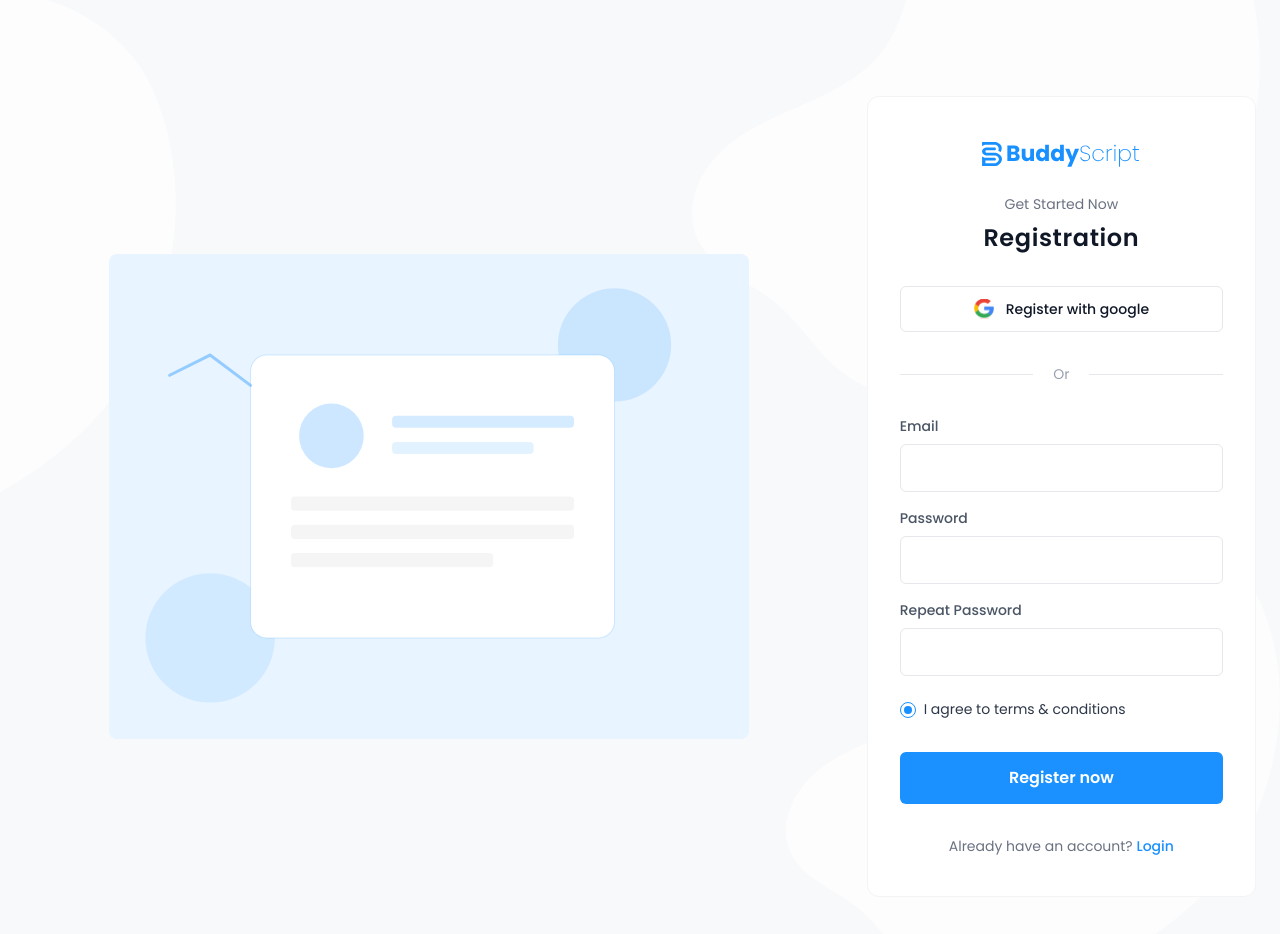
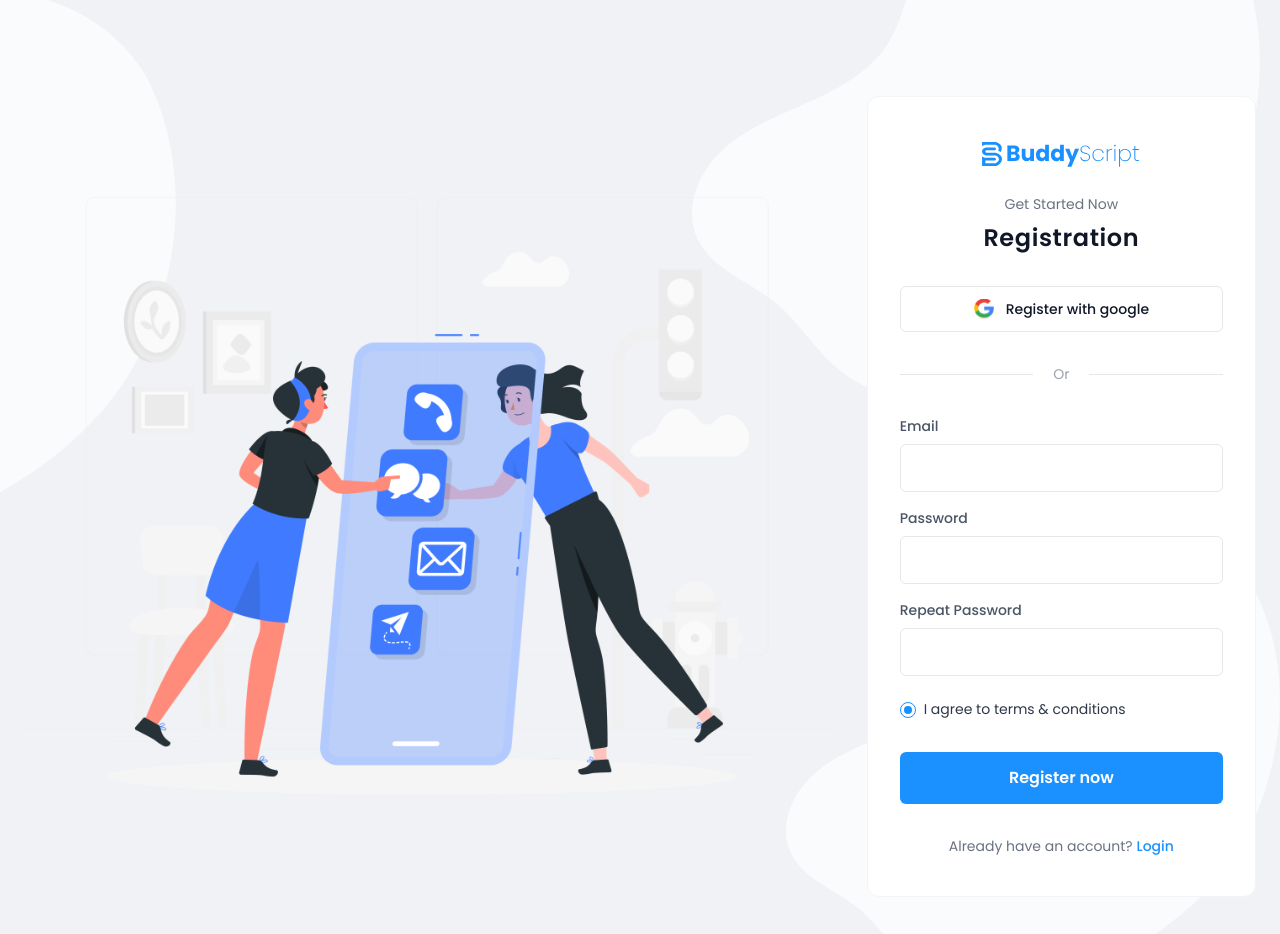
Before and after one commit to nadim-chowdhury/social-feed, a Next.js app in the folder frontend/: page /register in a window 1280 px wide. Shown: the top 934 px of the page. Built offline with nearby package versions, Linux system fonts and the light colour scheme; no server answers.

Commit message:
style: update authentication layout and images for login and registration pages

```diff
--- a/frontend/app/(auth)/layout.tsx
+++ b/frontend/app/(auth)/layout.tsx
@@ -6,7 +6,7 @@
   children: React.ReactNode;
 }) {
   return (
-    <section className="relative z-[1] min-h-screen overflow-hidden bg-[#F8F9FB] py-12 md:py-24">
+    <section className="relative z-[1] min-h-screen overflow-hidden bg-[#F0F2F5] py-12 md:py-24">
       <AuthBackgroundShapes />
       <div className="relative z-10 mx-auto w-full max-w-[1320px] px-4 sm:px-6">
         {children}
--- a/frontend/app/(auth)/login/page.tsx
+++ b/frontend/app/(auth)/login/page.tsx
@@ -57,7 +57,7 @@
       <div className="flex justify-center lg:col-span-7 xl:col-span-8">
         <div className="w-full max-w-[640px]">
           <Image
-            src="/assets/images/login-hero.svg"
+            src="/assets/images/login.png"
             alt=""
             width={633}
             height={420}
--- a/frontend/app/(auth)/register/page.tsx
+++ b/frontend/app/(auth)/register/page.tsx
@@ -73,9 +73,9 @@
   return (
     <div className="grid grid-cols-1 items-center gap-10 lg:min-h-[520px] lg:grid-cols-12 lg:gap-8">
       <div className="flex justify-center lg:col-span-7 xl:col-span-8">
-        <div className="w-full max-w-[640px]">
+        <div className="w-full max-w-[840px]">
           <Image
-            src="/assets/images/registration-hero.svg"
+            src="/assets/images/registration.png"
             alt=""
             width={633}
             height={480}
```
